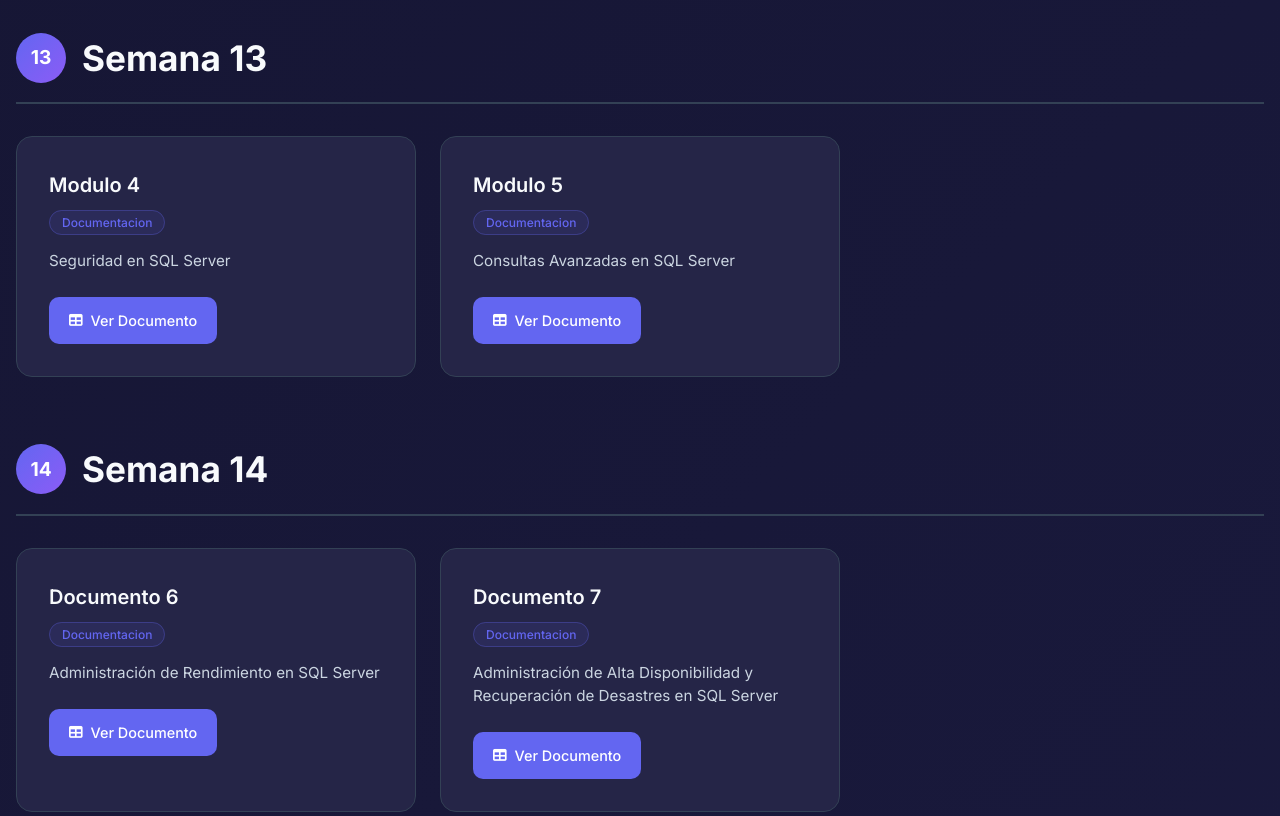
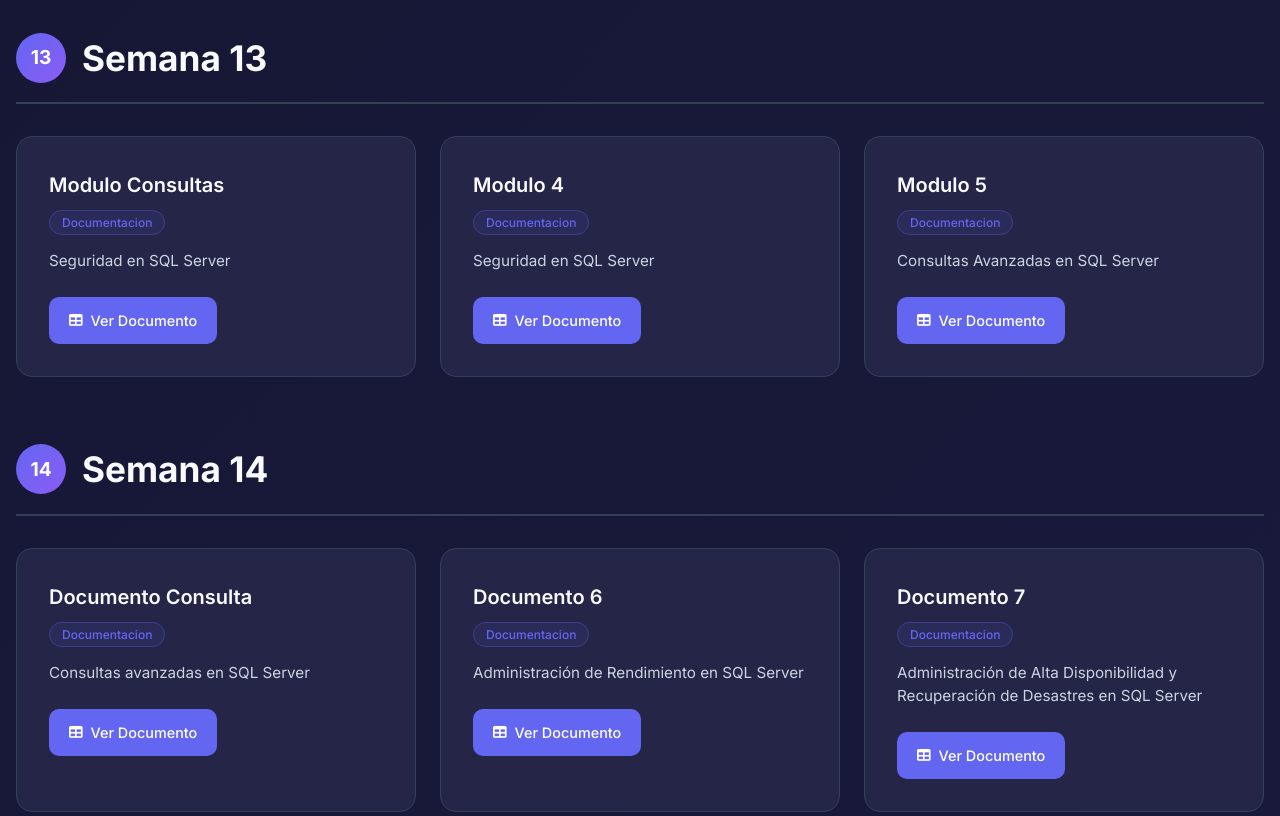
Before and after one commit to MaytaAnder/Datos_2.github.io, a plain HTML site: page index.html in a window 1280 px wide. Shown: the part 5540-6356 px from the top of the page. Drawn offline with Linux system fonts and the light colour scheme.

Commit message:
Update index.html

```diff
--- a/index.html
+++ b/index.html
@@ -913,6 +913,21 @@
                 <article class="task">
                     <div class="task-header">
                         <div>
+                            <h3>Modulo Consultas</h3>
+                            <span class="task-type">Documentacion</span>
+                        </div>
+                    </div>
+                    <p>Seguridad en SQL Server</p>
+                    <div class="task-actions">
+                        <a href="https://docs.google.com/document/d/1kEJ1SufZovAjUbs1OH8KBYiVtZdJoSYeEnytdseeUhY/edit?usp=sharing" target="_blank" class="task-btn">
+                            <i class="fas fa-table"></i>
+                            Ver Documento
+                        </a>
+                    </div>
+                </article>
+                <article class="task">
+                    <div class="task-header">
+                        <div>
                             <h3>Modulo 4</h3>
                             <span class="task-type">Documentacion</span>
                         </div>
@@ -950,6 +965,21 @@
                 <h2>Semana 14</h2>
             </div>
             <div class="tasks">
+                <article class="task">
+                    <div class="task-header">
+                        <div>
+                            <h3>Documento Consulta</h3>
+                            <span class="task-type">Documentacion</span>
+                        </div>
+                    </div>
+                    <p>Consultas avanzadas en SQL Server </p>
+                    <div class="task-actions">
+                        <a href="https://docs.google.com/document/d/1mKlp_oU5Q3YX-FyJLagLGSfdmSuv1-EBmBlYeaxcdG4/edit?usp=sharing" target="_blank" class="task-btn">
+                            <i class="fas fa-table"></i>
+                            Ver Documento
+                        </a>
+                    </div>
+                </article>
                 <article class="task">
                     <div class="task-header">
                         <div>
```
